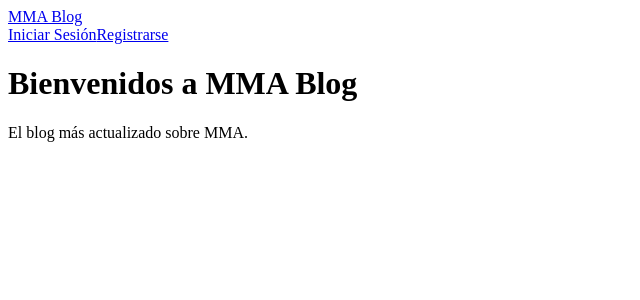
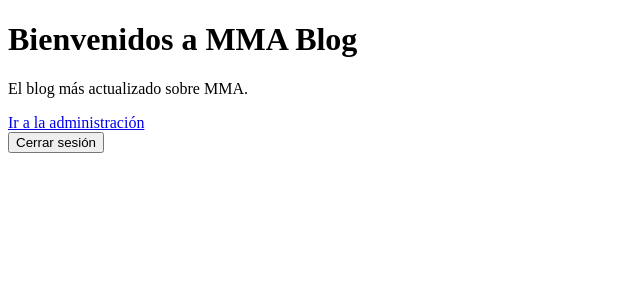
Before and after one commit to Elias14AR/SegInf, a Next.js app: page / in a window 1280 px wide. Shown: the top 300 px of the page, without its empty margins (0-640 px from the left). Built offline with nearby package versions, Linux system fonts and the light colour scheme; sample sign-in values are in the browser's storage.

Commit message:
Correccion Backend Final

```diff
--- a/pages/index.js
+++ b/pages/index.js
@@ -1,13 +1,55 @@
-import Navbar from '../components/Navbar'
+// pages/index.js
+import { useEffect, useState } from 'react'
+import Link from 'next/link'
 
-export default function Home() {
+const HomePage = () => {
+  const [isAuthenticated, setIsAuthenticated] = useState(false)
+
+  useEffect(() => {
+    // Verificar si hay un token JWT en el localStorage
+    const token = localStorage.getItem('token')
+    if (token) {
+      setIsAuthenticated(true)  // Si el token está presente, el usuario está autenticado
+    }
+  }, [])
+
+  const handleLogout = () => {
+    // Eliminar el token JWT del localStorage
+    localStorage.removeItem('token')
+    // Redirigir al login
+    window.location.href = '/login'
+  }
+
   return (
     <div>
-      <Navbar />
-      <main className="bg-blue-200 p-10 text-center">
-        <h1 className="text-4xl text-white">Bienvenidos a MMA Blog</h1>
-        <p className="mt-4 text-white">El blog más actualizado sobre MMA.</p>
-      </main>
+      <h1>Bienvenidos a MMA Blog</h1>
+      <p>El blog más actualizado sobre MMA.</p>
+
+      <div>
+        {!isAuthenticated ? (
+          <>
+            <Link href="/login" className="text-blue-500">
+              Iniciar sesión
+            </Link>
+            <br />
+            <Link href="/register" className="text-blue-500">
+              Registrar usuario
+            </Link>
+          </>
+        ) : (
+          <>
+            <Link href="/admin" className="text-blue-500">
+              Ir a la administración
+            </Link>
+            <br />
+            <button onClick={handleLogout} className="text-red-500">
+              Cerrar sesión
+            </button>
+          </>
+        )}
+      </div>
     </div>
   )
 }
+
+export default HomePage
```
Also changed, not shown: pages/admin.js (+2 -8 lines).
